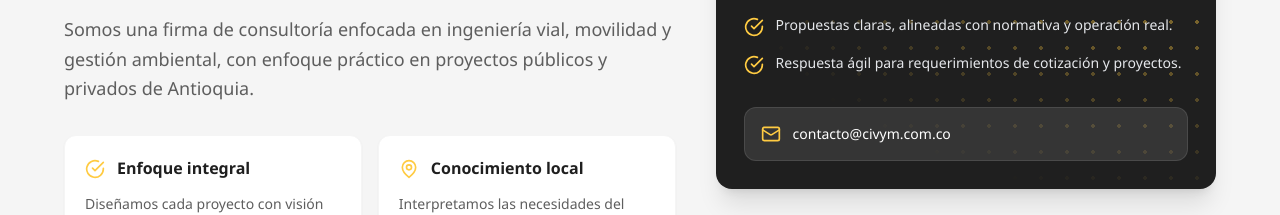
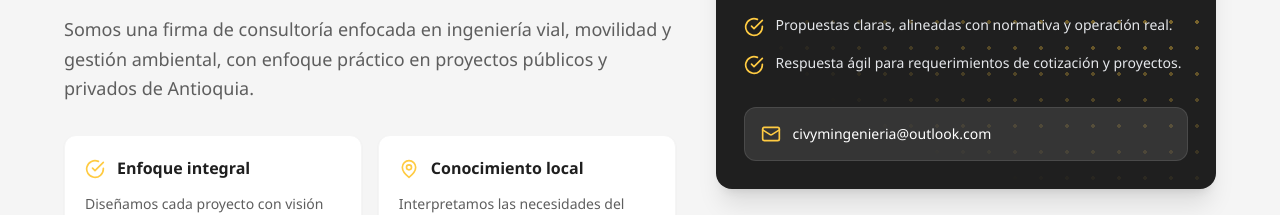
Before and after one commit to camilogomezvillacrez/civym-website, a Next.js app: page / in a window 1280 px wide. Shown: the part 1551-1766 px from the top of the page. Built offline with nearby package versions, Linux system fonts and the light colour scheme.

Commit message:
Update contact email to civymingenieria@outlook.com

```diff
--- a/components/layout/Footer.tsx
+++ b/components/layout/Footer.tsx
@@ -39,7 +39,7 @@ export default function Footer() {
             <h5 className="font-semibold mb-4">Contacto</h5>
             <div className="flex items-center gap-2 text-sm text-gray-300 mb-3 hover:text-[var(--civym-yellow)] transition">
               <Mail className="w-4 h-4" />
-              <Link href="mailto:contacto@civym.com.co">contacto@civym.com.co</Link>
+              <Link href="mailto:civymingenieria@outlook.com">civymingenieria@outlook.com</Link>
             </div>
             <div className="flex items-center gap-2 text-sm text-gray-300">
               <Phone className="w-4 h-4" />
--- a/components/sections/AboutSection.tsx
+++ b/components/sections/AboutSection.tsx
@@ -68,7 +68,7 @@ export default function AboutSection() {
 
           <div className="relative mt-8 flex items-center gap-3 rounded-xl border border-white/10 bg-white/10 p-4">
             <Mail className="w-5 h-5 text-[var(--civym-yellow)]" />
-            <span className="text-sm">contacto@civym.com.co</span>
+            <span className="text-sm">civymingenieria@outlook.com</span>
           </div>
         </div>
       </div>
--- a/components/sections/ContactoSection.tsx
+++ b/components/sections/ContactoSection.tsx
@@ -124,7 +124,7 @@ export default function ContactoSection() {
 
           <div className="mt-8 pt-8 border-t border-[var(--civym-gray-light)] text-center">
             <p className="text-sm text-[var(--civym-gray)]">
-              O escribe directamente a <Link href="mailto:contacto@civym.com.co" className="font-semibold text-[var(--civym-gray-dark)] underline decoration-[var(--civym-yellow)] decoration-2 underline-offset-4 hover:decoration-[3px]">contacto@civym.com.co</Link>
+              O escribe directamente a <Link href="mailto:civymingenieria@outlook.com" className="font-semibold text-[var(--civym-gray-dark)] underline decoration-[var(--civym-yellow)] decoration-2 underline-offset-4 hover:decoration-[3px]">civymingenieria@outlook.com</Link>
             </p>
           </div>
         </div>
```
